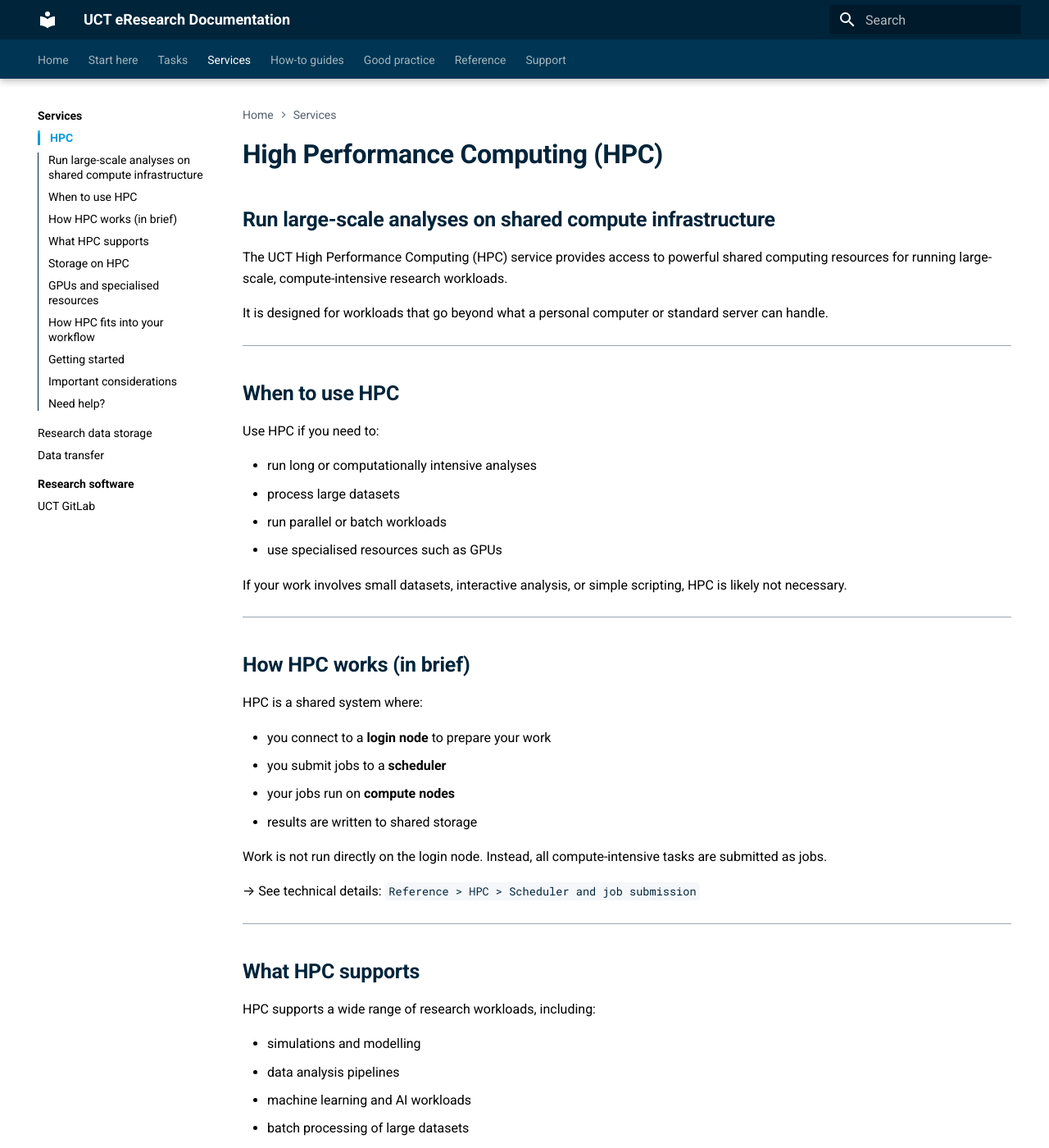
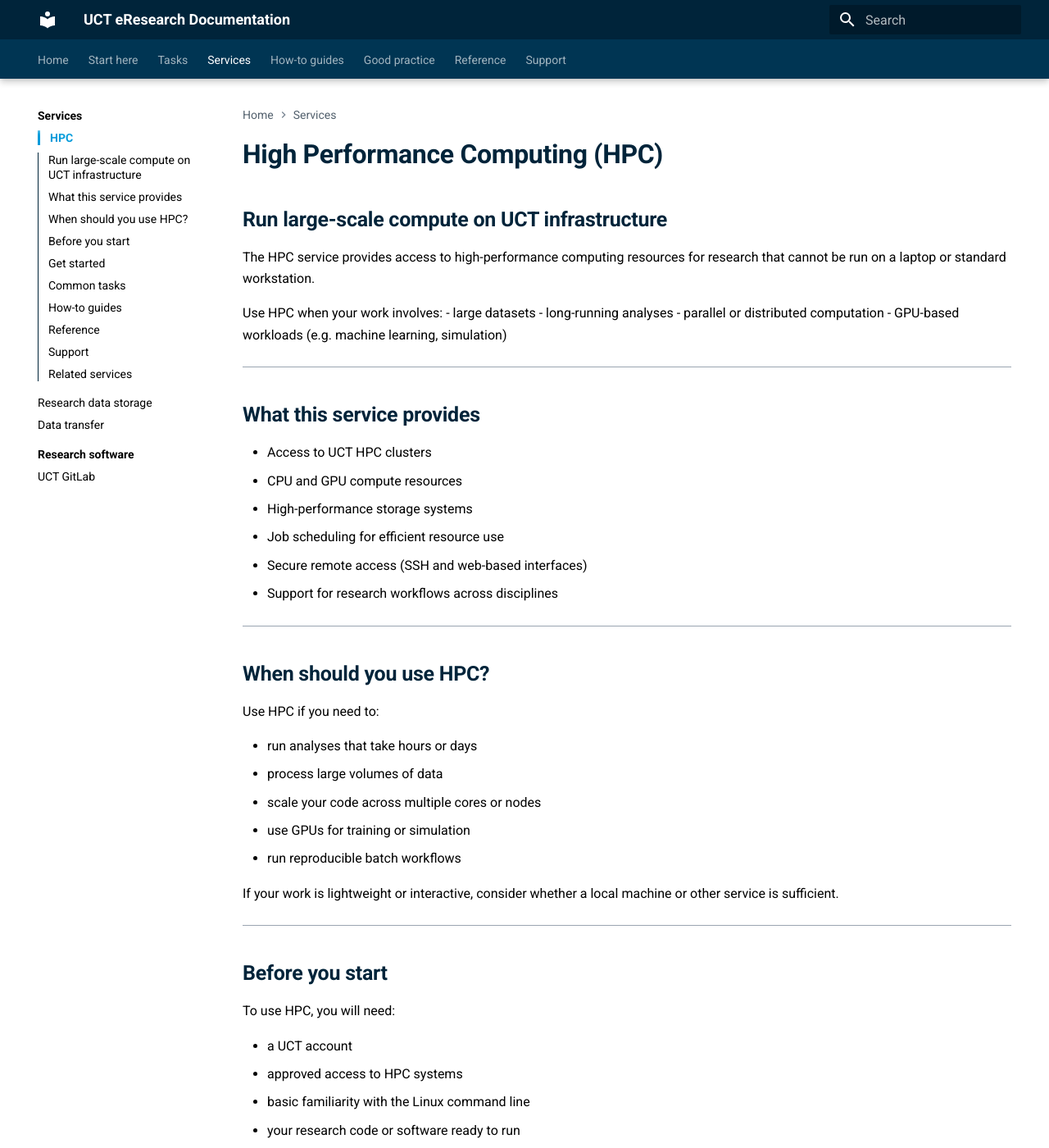
Before and after one commit to uct-eresearch/eresearch-documentation, an MkDocs documentation site: the page built from docs/services/hpc/index.md, in a window 1280 px wide and 1400 px high. Shown: the whole window at 82% size. Built offline with MkDocs 1.6.1 and Material for MkDocs 9.7.7, drawn with Linux system fonts in a browser that asks for light colours; some of the changed text lies outside the part shown.

Commit message:
updated hpc reference and services

```diff
--- a/docs/services/hpc/index.md
+++ b/docs/services/hpc/index.md
@@ -1,123 +1,124 @@
 # High Performance Computing (HPC)
 
-## Run large-scale analyses on shared compute infrastructure
+## Run large-scale compute on UCT infrastructure
 
-The UCT High Performance Computing (HPC) service provides access to powerful shared computing resources for running large-scale, compute-intensive research workloads.
+The HPC service provides access to high-performance computing resources for research that cannot be run on a laptop or standard workstation.
 
-It is designed for workloads that go beyond what a personal computer or standard server can handle.
+Use HPC when your work involves:
+- large datasets
+- long-running analyses
+- parallel or distributed computation
+- GPU-based workloads (e.g. machine learning, simulation)
 
 ---
 
-## When to use HPC
+## What this service provides
+
+- Access to UCT HPC clusters
+- CPU and GPU compute resources
+- High-performance storage systems
+- Job scheduling for efficient resource use
+- Secure remote access (SSH and web-based interfaces)
+- Support for research workflows across disciplines
+
+---
+
+## When should you use HPC?
 
 Use HPC if you need to:
 
-- run long or computationally intensive analyses
-- process large datasets
-- run parallel or batch workloads
-- use specialised resources such as GPUs
+- run analyses that take hours or days
+- process large volumes of data
+- scale your code across multiple cores or nodes
+- use GPUs for training or simulation
+- run reproducible batch workflows
 
-If your work involves small datasets, interactive analysis, or simple scripting, HPC is likely not necessary.
+If your work is lightweight or interactive, consider whether a local machine or other service is sufficient.
 
 ---
 
-## How HPC works (in brief)
+## Before you start
 
-HPC is a shared system where:
+To use HPC, you will need:
 
-- you connect to a **login node** to prepare your work
-- you submit jobs to a **scheduler**
-- your jobs run on **compute nodes**
-- results are written to shared storage
-
-Work is not run directly on the login node. Instead, all compute-intensive tasks are submitted as jobs.
-
-→ See technical details: `Reference > HPC > Scheduler and job submission`
+- a UCT account
+- approved access to HPC systems
+- basic familiarity with the Linux command line
+- your research code or software ready to run
 
 ---
 
-## What HPC supports
+## Get started
 
-HPC supports a wide range of research workloads, including:
+Follow these steps to begin using HPC:
 
-- simulations and modelling
-- data analysis pipelines
-- machine learning and AI workloads
-- batch processing of large datasets
+### 1. Get access
+- Request HPC access through the appropriate UCT process
+- Wait for account activation and credentials
 
-Work is typically done via the command line in a Linux environment.
+### 2. Prepare your workflow
+- Organise your code and data
+- Ensure your software can run from the command line
+
+### 3. Connect to the cluster
+- Use SSH or a web-based interface (e.g. Open OnDemand)
+
+### 4. Run your first job
+- Submit a job to the scheduler
+- Monitor progress and outputs
 
 ---
 
-## Storage on HPC
+## Common tasks
 
-HPC provides two main storage areas:
+Go here when you want to **do something specific**:
 
-- `/home` for code and small files
-- `/scratch` for active computations and temporary data
-
-You should run jobs using data in `/scratch` and move important results to long-term storage when complete.
-
-→ See full details: `Reference > HPC > Storage and file systems`
+- Submit a job to the cluster → `tasks/hpc/run-a-job.md`
+- Transfer data to or from HPC → `tasks/data/transfer-data.md`
+- Use GPUs → `tasks/hpc/use-gpu.md`
+- Run graphical applications → `tasks/hpc/run-graphical-applications.md`
 
 ---
 
-## GPUs and specialised resources
+## How-to guides
 
-Some HPC resources, such as GPUs, are not enabled by default and may require a request or approval process.
+Go here for **step-by-step guidance**:
 
-→ See details: `Reference > HPC > GPU access and partitions`
+- Connecting to HPC → `how-to/hpc/connect.md`
+- Writing job scripts → `how-to/hpc/job-scripts.md`
+- Managing files and storage → `how-to/hpc/files-and-storage.md`
+- Using software modules → `how-to/hpc/modules.md`
 
 ---
 
-## How HPC fits into your workflow
+## Reference
 
-HPC is typically used alongside other services:
+Go here to **understand how HPC works**:
 
-- **RDS** → for long-term storage of research data
-- **Data transfer tools** → to move data to and from HPC
-- **GitLab** → for version control and collaboration on code
-
-A typical workflow:
-1. develop code locally or in GitLab
-2. transfer data to HPC
-3. run analysis on HPC
-4. move results to RDS or another storage system
+- Overview of HPC systems → `reference/hpc/index.md`
+- Storage and file systems → `reference/hpc/storage-and-file-systems.md`
+- Scheduler and job submission → `reference/hpc/scheduler-and-job-submission.md`
+- GPU access and partitions → `reference/hpc/gpu-access-and-partitions.md`
+- Software and modules → `reference/hpc/software-and-modules.md`
+- Graphical applications → `reference/hpc/graphical-applications.md`
+- Policies and service conditions → `reference/hpc/policies-and-service-conditions.md`
 
 ---
 
-## Getting started
+## Support
 
-To begin using HPC:
+If you need help:
 
-- apply for access
-- connect to the system
-- prepare and submit your first job
-
-→ See:
-- `How-to > Log into HPC`
-- `How-to > Submit your first job`
+- Contact the eResearch team
+- Include details of your issue (job ID, error messages, steps taken)
+- Provide context about your workflow where possible
 
 ---
 
-## Important considerations
+## Related services
 
-HPC is a shared resource. This means:
+HPC is often used together with:
 
-- resources are allocated through a scheduler
-- usage must follow service policies
-- misuse (e.g. running heavy workloads on login nodes) may result in restrictions
-
-→ See: `Reference > HPC > Policies and service conditions`
-
----
-
-## Need help?
-
-If you need assistance with:
-
-- access or accounts
-- troubleshooting jobs
-- software availability
-
-→ See: `Support`
+- Research Data Storage → `services/storage/index.md`
+- Data Transfer → `services/data-transfer/index.md`
+- Research Software support → `services/research-software/index.md`
```
Also changed, not shown: docs/reference/hpc/data-transfer-and-movement.md (added, +277 -0 lines).
